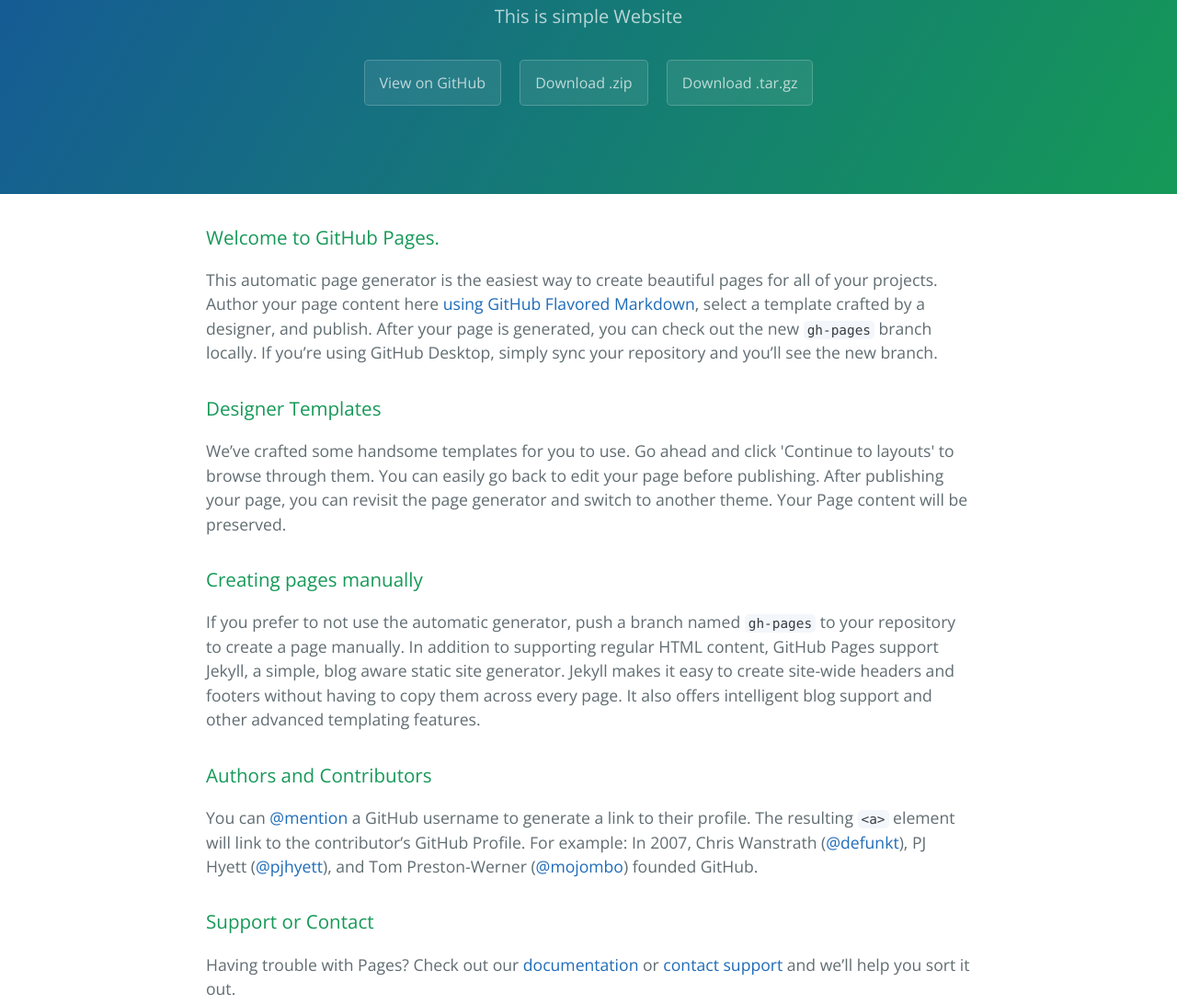
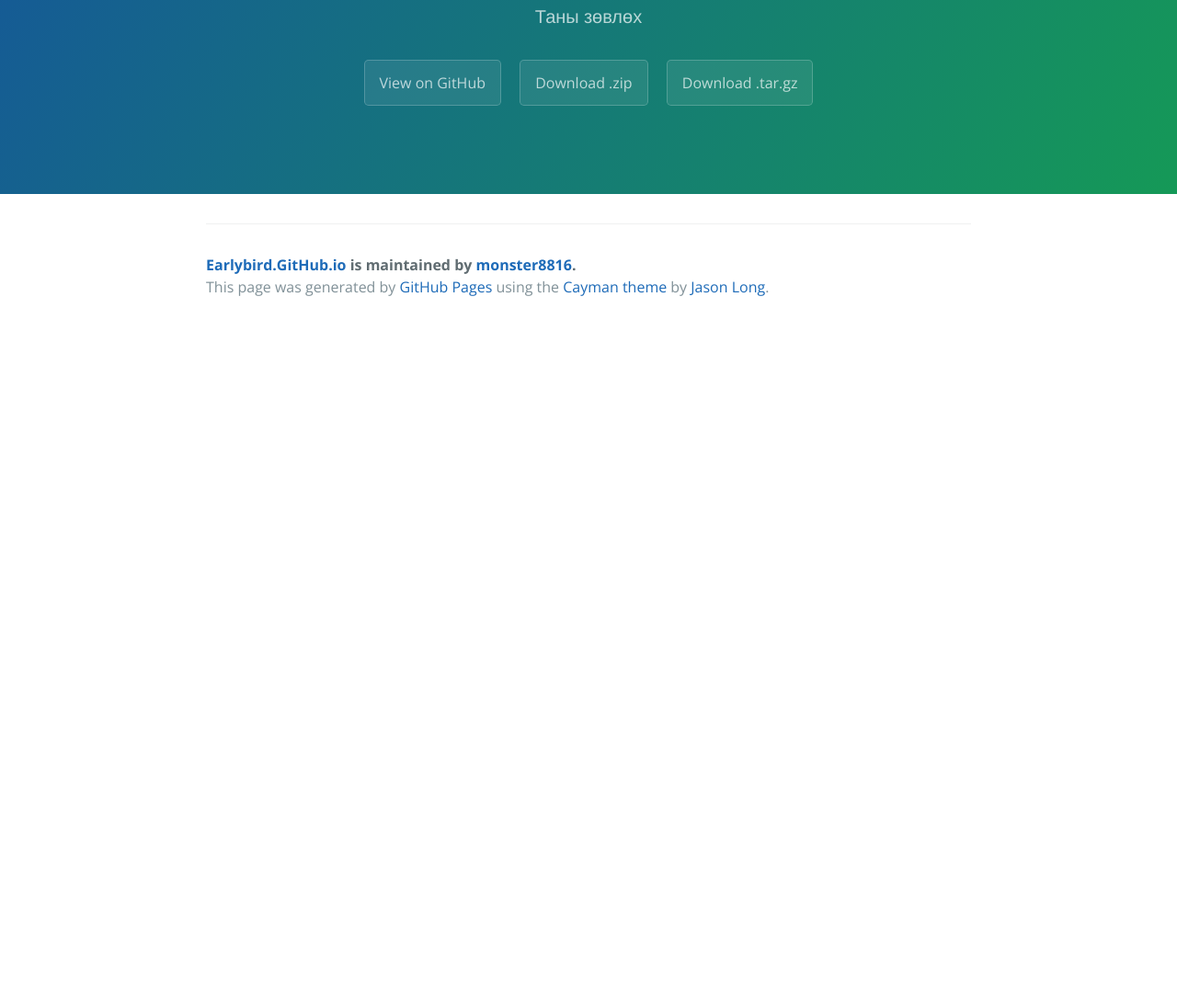
Before and after one commit to monster8816/earlybird.github.io, a plain HTML site: page index.html in a window 1280 px wide. Shown: the part 172-1264 px from the top of the page at 92% size. After the commit the page ends 800 px from the top, so only its background shows below. Drawn offline with nearby package versions, Linux system fonts and the light colour scheme.

Commit message:
Update index.html

```diff
--- a/index.html
+++ b/index.html
@@ -2,7 +2,7 @@
 <html lang="en-us">
   <head>
     <meta charset="UTF-8">
-    <title>Earlybird.GitHub.io by monster8816</title>
+    <title>Early Bird | Таны туслах </title>
     <meta name="viewport" content="width=device-width, initial-scale=1">
     <link rel="stylesheet" type="text/css" href="stylesheets/normalize.css" media="screen">
     <link href='https://fonts.googleapis.com/css?family=Open+Sans:400,700' rel='stylesheet' type='text/css'>
@@ -12,38 +12,13 @@
   <body>
     <section class="page-header">
       <h1 class="project-name">Earlybird.GitHub.io</h1>
-      <h2 class="project-tagline">This is simple Website </h2>
+      <h2 class="project-tagline">Таны зөвлөх </h2>
       <a href="https://github.com/monster8816/earlybird.github.io" class="btn">View on GitHub</a>
       <a href="https://github.com/monster8816/earlybird.github.io/zipball/master" class="btn">Download .zip</a>
       <a href="https://github.com/monster8816/earlybird.github.io/tarball/master" class="btn">Download .tar.gz</a>
     </section>
 
     <section class="main-content">
-      <h3>
-<a id="welcome-to-github-pages" class="anchor" href="#welcome-to-github-pages" aria-hidden="true"><span class="octicon octicon-link"></span></a>Welcome to GitHub Pages.</h3>
-
-<p>This automatic page generator is the easiest way to create beautiful pages for all of your projects. Author your page content here <a href="https://guides.github.com/features/mastering-markdown/">using GitHub Flavored Markdown</a>, select a template crafted by a designer, and publish. After your page is generated, you can check out the new <code>gh-pages</code> branch locally. If you’re using GitHub Desktop, simply sync your repository and you’ll see the new branch.</p>
-
-<h3>
-<a id="designer-templates" class="anchor" href="#designer-templates" aria-hidden="true"><span class="octicon octicon-link"></span></a>Designer Templates</h3>
-
-<p>We’ve crafted some handsome templates for you to use. Go ahead and click 'Continue to layouts' to browse through them. You can easily go back to edit your page before publishing. After publishing your page, you can revisit the page generator and switch to another theme. Your Page content will be preserved.</p>
-
-<h3>
-<a id="creating-pages-manually" class="anchor" href="#creating-pages-manually" aria-hidden="true"><span class="octicon octicon-link"></span></a>Creating pages manually</h3>
-
-<p>If you prefer to not use the automatic generator, push a branch named <code>gh-pages</code> to your repository to create a page manually. In addition to supporting regular HTML content, GitHub Pages support Jekyll, a simple, blog aware static site generator. Jekyll makes it easy to create site-wide headers and footers without having to copy them across every page. It also offers intelligent blog support and other advanced templating features.</p>
-
-<h3>
-<a id="authors-and-contributors" class="anchor" href="#authors-and-contributors" aria-hidden="true"><span class="octicon octicon-link"></span></a>Authors and Contributors</h3>
-
-<p>You can <a href="https://github.com/blog/821" class="user-mention">@mention</a> a GitHub username to generate a link to their profile. The resulting <code>&lt;a&gt;</code> element will link to the contributor’s GitHub Profile. For example: In 2007, Chris Wanstrath (<a href="https://github.com/defunkt" class="user-mention">@defunkt</a>), PJ Hyett (<a href="https://github.com/pjhyett" class="user-mention">@pjhyett</a>), and Tom Preston-Werner (<a href="https://github.com/mojombo" class="user-mention">@mojombo</a>) founded GitHub.</p>
-
-<h3>
-<a id="support-or-contact" class="anchor" href="#support-or-contact" aria-hidden="true"><span class="octicon octicon-link"></span></a>Support or Contact</h3>
-
-<p>Having trouble with Pages? Check out our <a href="https://help.github.com/pages">documentation</a> or <a href="https://github.com/contact">contact support</a> and we’ll help you sort it out.</p>
-
       <footer class="site-footer">
         <span class="site-footer-owner"><a href="https://github.com/monster8816/earlybird.github.io">Earlybird.GitHub.io</a> is maintained by <a href="https://github.com/monster8816">monster8816</a>.</span>
 
@@ -52,6 +27,5 @@
 
     </section>
 
-
   </body>
 </html>
```
